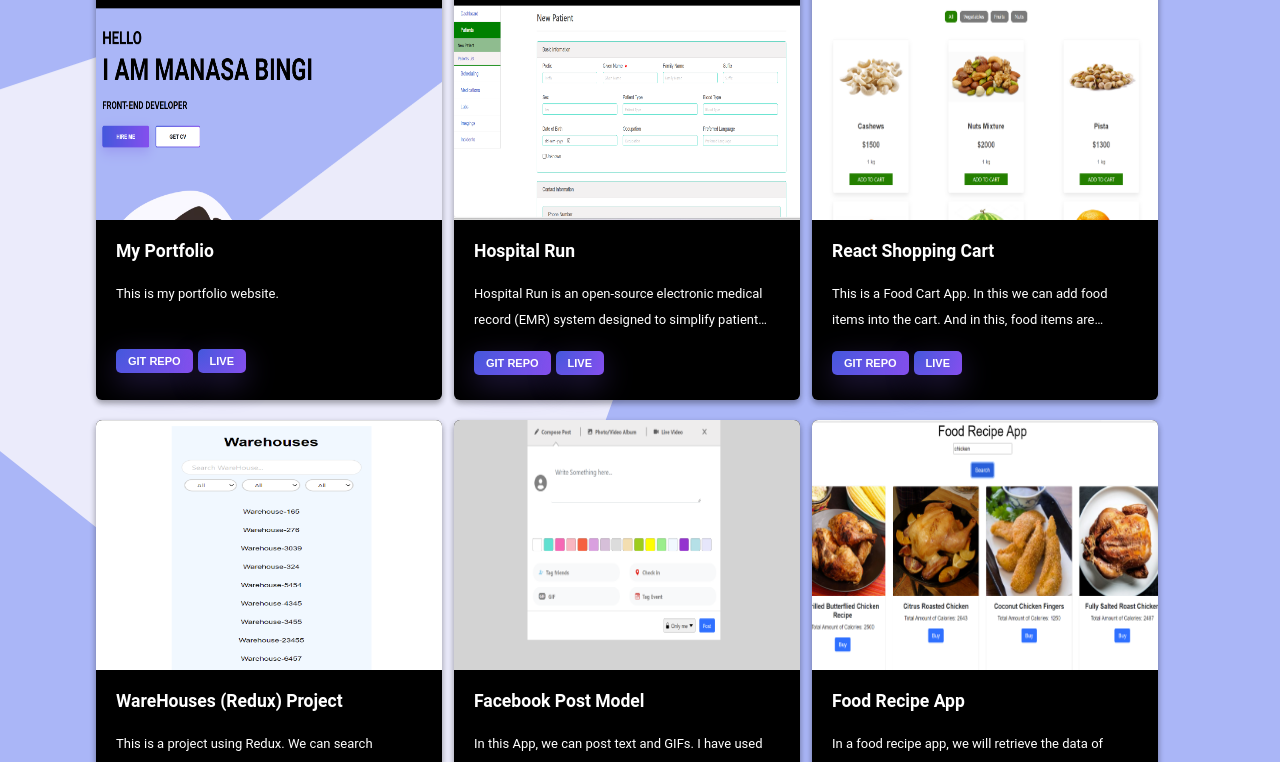
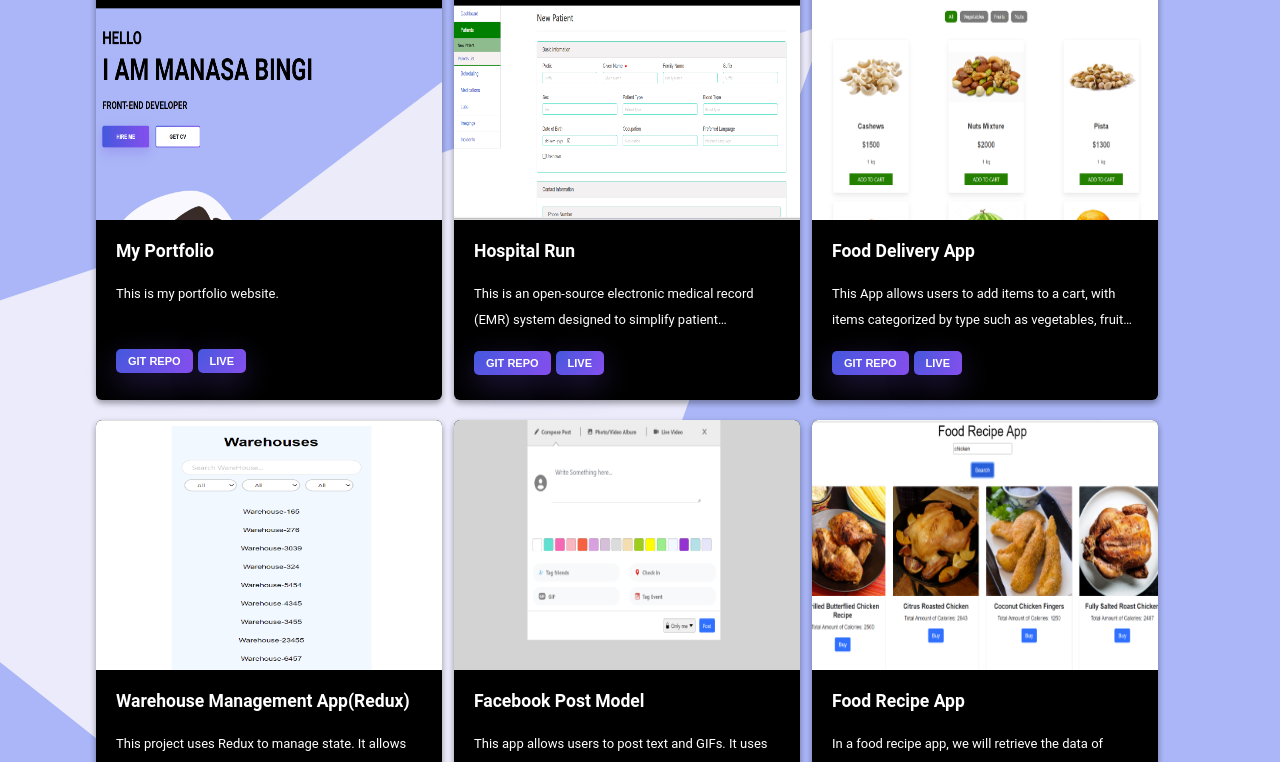
Before and after one commit to manasabingi115/Portfolio-website-ManasaB, a React (Vite) app: page / in a window 1280 px wide. Shown: the part 2020-2782 px from the top of the page. Built offline with nearby package versions, Linux system fonts and the light colour scheme.

Commit message:
added footer

```diff
--- a/src/App.css
+++ b/src/App.css
@@ -305,7 +305,7 @@ h2 {
   display: flex;
   flex-direction: column;
   align-items: center;
-  margin-top: 100px;
+  margin-top: 200px;
 }
 .contact_container h2 {
   font-weight: 800;
@@ -406,3 +406,20 @@ h2 {
   text-align: left;
 }
 /* Contact details : END */
+/* Footer : START */
+.footer {
+  background: black;
+  color: white;
+  display: flex;
+  align-items: center;
+  justify-content: center;
+  padding: 80px;
+  margin-top: 100px;
+}
+.footer_icon {
+  border: 0.5px solid white;
+  margin: 6px;
+  padding: 15px;
+  border-radius: 100%;
+}
+/* Footer : END */
--- a/src/App.jsx
+++ b/src/App.jsx
@@ -5,6 +5,7 @@ import About from "./About";
 import ExperienceSkills from "./ExperienceSkills";
 import Projects from "./Projects";
 import ContactForm from "./Contact";
+import Footer from "./Footer";
 
 function App() {
   return (
@@ -17,6 +18,7 @@ function App() {
         <Projects />
         <ContactForm />
       </div>
+      <Footer />
     </div>
   );
 }
--- /dev/null
+++ b/src/Footer.jsx
@@ -0,0 +1,25 @@
+import { FaGoogle, FaLinkedinIn, FaGithub } from "react-icons/fa";
+import { TbBrandGithubFilled } from "react-icons/tb";
+import { IoLogoGoogle } from "react-icons/io";
+import { GrLinkedin } from "react-icons/gr";
+
+function Footer() {
+  return (
+    <div className="footer">
+      <a
+        href="https://www.linkedin.com/in/manasa-bingi-912723227/"
+        className="s_media_link"
+      >
+        <FaLinkedinIn size={18} className="footer_icon" title="LinkedIn" />
+      </a>
+      <a href="mailto:manasabingi115@gmail.com" className="s_media_link">
+        <IoLogoGoogle size={18} className="footer_icon" title="Gmail" />
+      </a>
+      <a href="https://github.com/manasabingi115" className="s_media_link">
+        <TbBrandGithubFilled size={18} className="footer_icon" title="Github" />
+      </a>
+    </div>
+  );
+}
+
+export default Footer;
--- a/src/Header.jsx
+++ b/src/Header.jsx
@@ -12,7 +12,7 @@ function Header() {
     <div className="header_container">
       <div className="header">
         <div className="meetme">
-          <h1 name="test">MEETME</h1>
+          <h1 name="test">MANASA BINGI</h1>
         </div>
         <div className="nav-items">
           <ul className="nav navbar-nav menu_nav">
--- a/src/projectsData/ProjectsData.jsx
+++ b/src/projectsData/ProjectsData.jsx
@@ -23,7 +23,7 @@ const projectsData = [
     image: hospitalRunimg,
     projectName: "Hospital Run",
     description:
-      "Hospital Run is an open-source electronic medical record (EMR) system designed to simplify patient management and improve healthcare delivery. It's built with modern web technologies, providing a user-friendly interface for healthcare professionals.",
+      "This is an open-source electronic medical record (EMR) system designed to simplify patient management and improve healthcare delivery. It's built with modern web technologies, providing a user-friendly interface for healthcare professionals.",
     technologiesUsed: [
       "ReactJs",
       "HTML",
@@ -38,9 +38,9 @@ const projectsData = [
   },
   {
     image: shoppingimg,
-    projectName: "React Shopping Cart",
+    projectName: "Food Delivery App",
     description:
-      "This is a Food Cart App. In this we can add food items into the cart. And in this, food items are separated according to their type like vegetables, fruits and nuts.",
+      "This App allows users to add items to a cart, with items categorized by type such as vegetables, fruits, and nuts.",
     technologiesUsed: ["ReactJs", "HTML", "CSS", "Api"],
     liveAt: "https://03s3u.csb.app/",
     githubRepo: "https://github.com/manasabingi115/React-Shopping-Cart",
@@ -48,9 +48,9 @@ const projectsData = [
   },
   {
     image: warehouseimg,
-    projectName: "WareHouses (Redux) Project",
+    projectName: "Warehouse Management App(Redux)",
     description:
-      "This is a project using Redux. We can search WareHouses with the name of Warehouse. Added filter functionality for different categories (cities, clusters and space availability). We can edit WareHouse details by clicking on the warehouse name.",
+      "This project uses Redux to manage state. It allows users to search for warehouses by name and filter them by cities, clusters, and space availability. Users can also edit warehouse details by clicking on the warehouse name.",
     technologiesUsed: ["ReactJs", "Redux", "HTML", "CSS", "Api"],
     liveAt: "https://06gfhm.csb.app/",
     githubRepo: "https://github.com/manasabingi115/WoreHouses-Redux-project",
@@ -60,7 +60,7 @@ const projectsData = [
     image: fbimg,
     projectName: "Facebook Post Model",
     description:
-      "In this App, we can post text and GIFs. I have used Giphy API for fetching the Gifs, and also made my App responsive. Added color functionality for background. I used localStorage for persisting the data even after refreshing the page.",
+      "This app allows users to post text and GIFs. It uses the Giphy API to fetch GIFs and includes functionality to change the background color. The app is responsive and uses localStorage to persist data even after a page refresh.",
     technologiesUsed: ["ReactJs", "HTML", "CSS", "Giphy Api"],
     liveAt: "https://facebook-post-model.vercel.app/",
     githubRepo: "https://github.com/manasabingi115/Facebook-Post-model-",
@@ -80,7 +80,7 @@ const projectsData = [
     image: todoimg,
     projectName: "Todo application based on REST API",
     description:
-      "This Todo list app is generally used to maintain our day-to-day tasks. We can add/delete/update tasks. It used a third party REST API as a backend service. It is built with HTML,CSS and JavaScript. It uses REST API to fetch the data.",
+      "This Todo List app helps manage day-to-day tasks, allowing users to add, delete, and update tasks. It is built with HTML, CSS, and JavaScript and uses a third-party REST API as a backend service to fetch data. The app ensures efficient task management and seamless data handling through the REST API integration.",
     technologiesUsed: ["JavaScript", "HTML", "CSS", "Api"],
     liveAt: "https://web-platform-fhwhid.stackblitz.io",
     githubRepo: "https://github.com/manasabingi115/Todo-REST-application",
@@ -90,7 +90,7 @@ const projectsData = [
     image: currencyimg,
     projectName: "Currency Converter",
     description:
-      "This is a Currency-converter app used to change the currency from one country to another.",
+      "This Currency Converter app allows users to convert currency from one country to another.",
     technologiesUsed: ["JavaScript", "HTML", "CSS"],
     liveAt: "https://lt1b3.csb.app/",
     githubRepo: "https://github.com/manasabingi115/currency-converter",
@@ -100,7 +100,7 @@ const projectsData = [
     image: dictionaryimg,
     projectName: "Dictionary App",
     description:
-      "This is a dictionary-app.In this we can find meanings of the word which we want. And also we can get pronunciation, one example sentence and origin of the word.",
+      "This Dictionary app allows users to find word meanings, pronunciation, example sentences, and the origin of words.",
     technologiesUsed: ["JavaScript", "HTML", "CSS"],
     liveAt: "https://5ezg5.csb.app/",
     githubRepo: "https://github.com/manasabingi115/dictionary-app",
@@ -109,7 +109,7 @@ const projectsData = [
   {
     image: clockimg,
     projectName: "Analog Clock",
-    description: "This is a clock designed with HTML and CSS.",
+    description: "This is a clock designed using HTML and CSS.",
     technologiesUsed: ["HTML", "CSS"],
     liveAt: "https://1gs6i.csb.app/",
     githubRepo: "https://github.com/manasabingi115/Clock",
```
